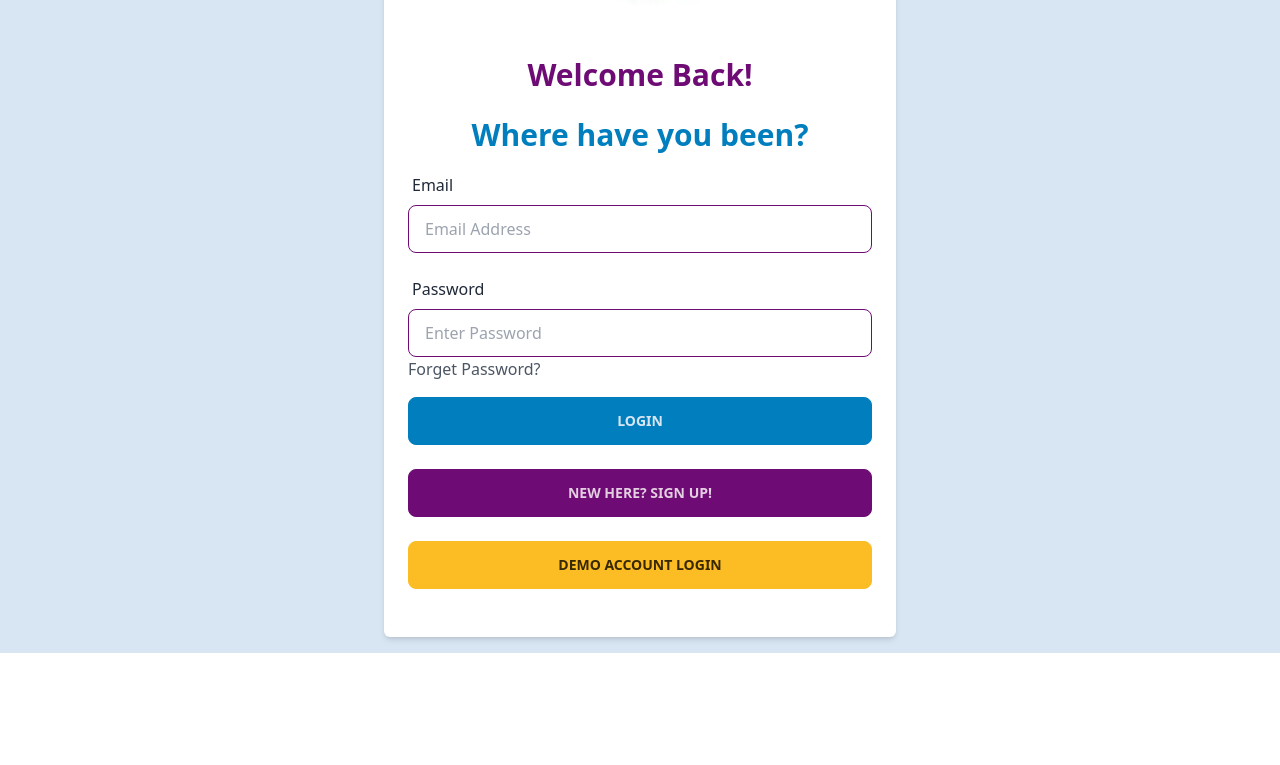
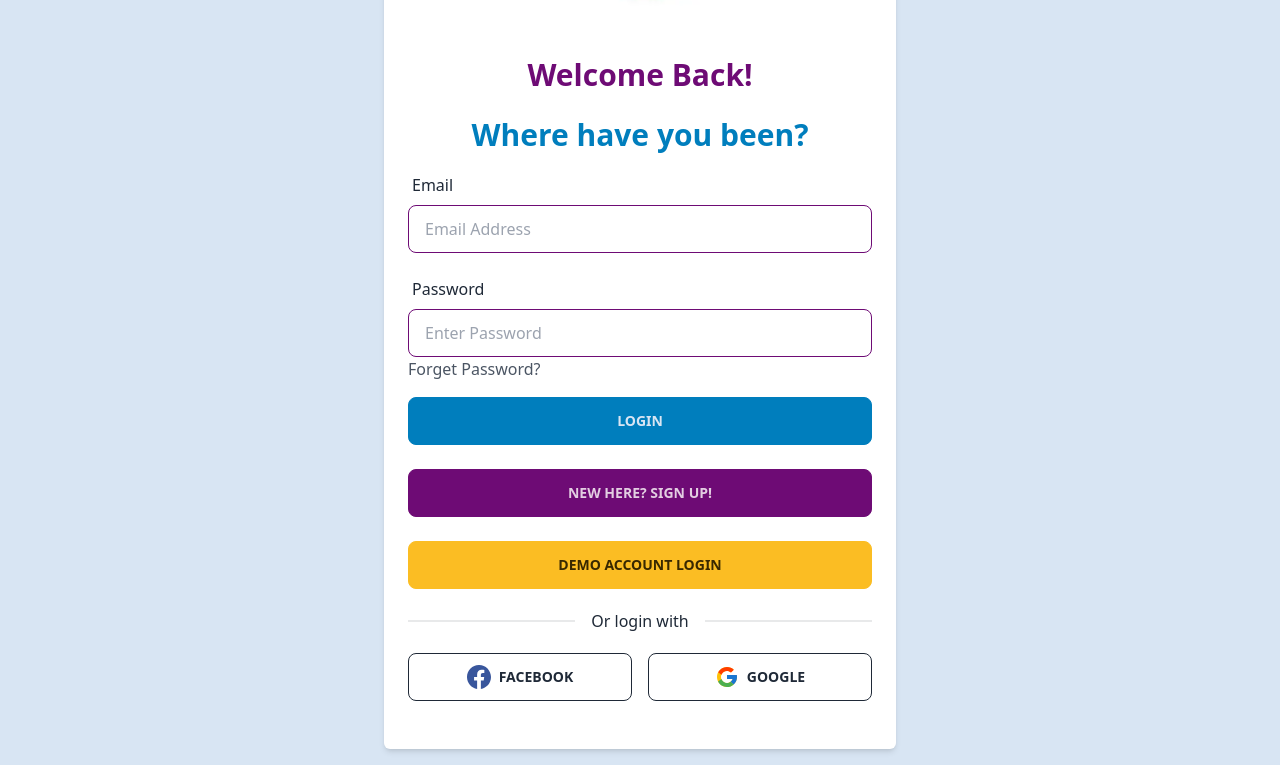
Before and after one commit to chadjcampbell/been-there, a React (Vite) app in the folder client/: page /login in a window 1280 px wide. Shown: the part 496-1261 px from the top of the page. Before the commit the page ends 1149 px from the top, so only its background shows below. Built offline with nearby package versions, Linux system fonts and the light colour scheme; no server answers; what @cloudinary/url-gen would draw is missing.

Commit message:
add FB and Google buttons to login page

```diff
--- a/client/src/routes/Login.tsx
+++ b/client/src/routes/Login.tsx
@@ -8,6 +8,8 @@ import {
   SET_NAME,
   SET_USER,
 } from "../redux/features/auth/authSlice";
+import { BsFacebook } from "react-icons/bs";
+import { FcGoogle } from "react-icons/fc";
 
 export interface IFormLoginInputs {
   email: string;
@@ -66,6 +68,14 @@ const Login = () => {
 
   const handleGuestLogin = () => {
     setGuestBool(true);
+  };
+
+  const handleFacebookLogin = () => {
+    return;
+  };
+
+  const handleGoogleLogin = () => {
+    return;
   };
 
   const onSubmitHandler: SubmitHandler<IFormLoginInputs> = async (values) => {
@@ -208,6 +218,27 @@ const Login = () => {
             Demo Account Login
           </button>
         </div>
+        <div className="divider">Or login with</div>
+        <div className="my-6 w-full flex gap-4 justify-center items-center">
+          <button
+            disabled={isLoading || guestBool}
+            onClick={handleFacebookLogin}
+            type="button"
+            className="flex-1 btn btn-outline"
+          >
+            <BsFacebook size="1.5rem" color="#39569c" />
+            Facebook
+          </button>
+          <button
+            disabled={isLoading || guestBool}
+            onClick={handleGoogleLogin}
+            type="button"
+            className="flex-1 btn btn-outline"
+          >
+            <FcGoogle size="1.5rem" />
+            Google
+          </button>
+        </div>
       </div>
     </div>
   );
```
